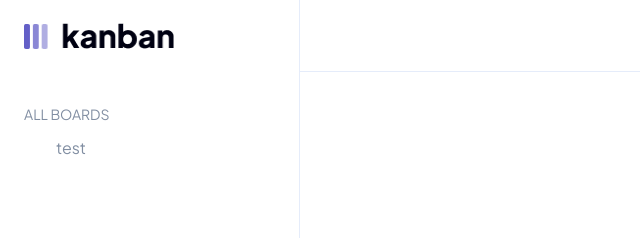
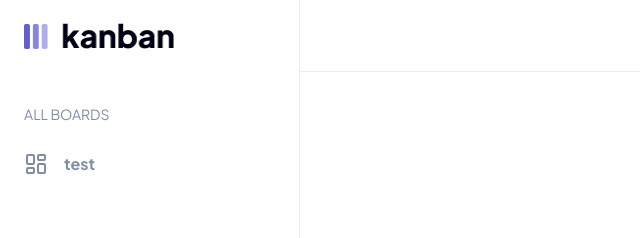
Before and after one commit to issam0x7/kanban-task-management, a Next.js app in the folder frontend/: page /dashboard in a window 1280 px wide. Shown: the top 238 px of the page, without its empty margins (0-640 px from the left). Built offline with nearby package versions, Linux system fonts and the light colour scheme.

Commit message:
add lucide icon

```diff
--- a/frontend/package.json
+++ b/frontend/package.json
@@ -19,6 +19,7 @@
     "clsx": "^1.2.1",
     "eslint": "8.44.0",
     "eslint-config-next": "13.4.9",
+    "lucide": "^0.263.0",
     "lucide-react": "^0.260.0",
     "next": "13.4.9",
     "next-themes": "^0.2.1",
--- a/frontend/src/components/taskBoardToggler.tsx
+++ b/frontend/src/components/taskBoardToggler.tsx
@@ -1,13 +1,12 @@
-import Image from "next/image";
 import Link from "next/link"
-
+import { LayoutDashboard  } from "lucide-react";
 
 
 const TaskBoardToggler = () => {
   return (
-    <div className="task-toggler py-3 hover:bg-primary hover:text-white ps-6 w-[85%] rounded-e-full">
-      <Link href="#" className="flex items-center gap-4" >
-        <Image src="/board.svg" alt="board-icon" width={16} height={16} className="fill-lines" />
+    <div className="task-toggler py-3 hover:bg-primary hover:text-white ps-6 w-[85%] rounded-e-full mt-4">
+      <Link href="#" className="flex items-center gap-4 font-bold" >
+        <LayoutDashboard />
         test
       </Link>
     </div>
```
Also changed, not shown: 1 other file (tests, documents, lock files or other folders).
